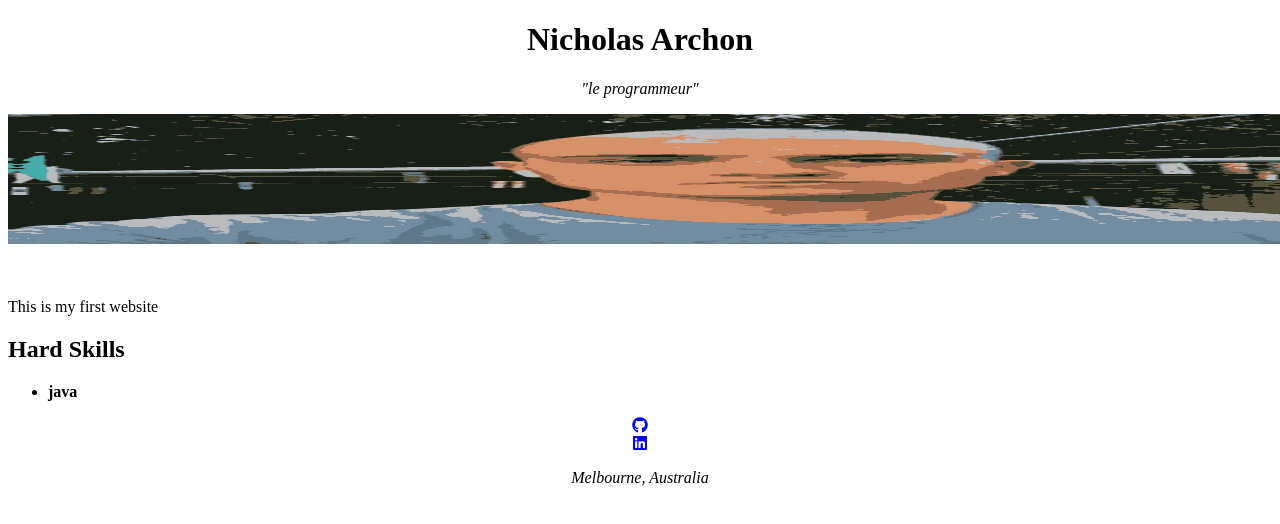
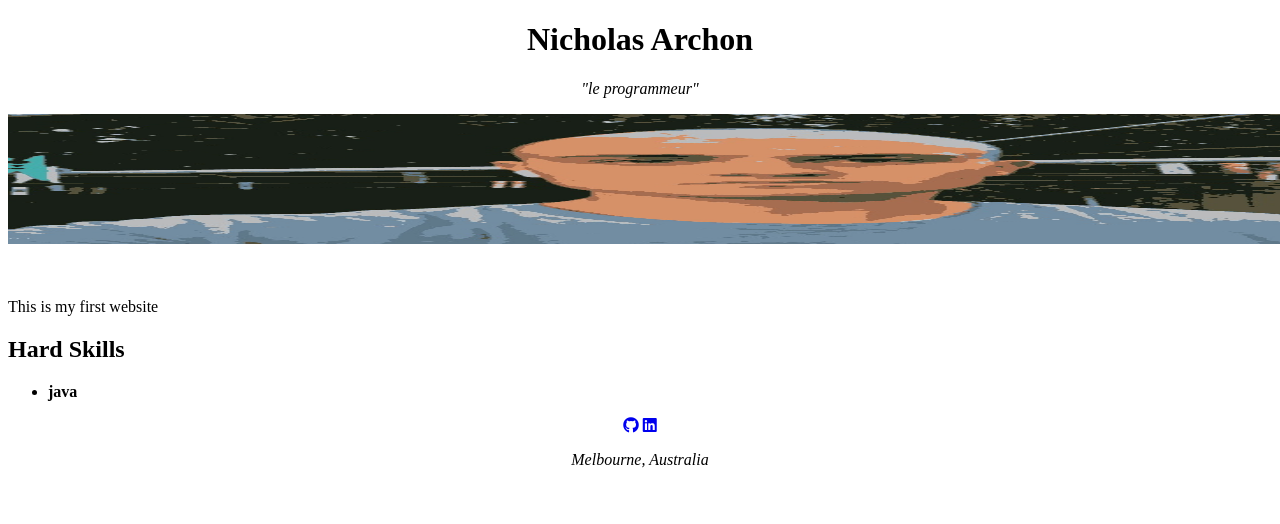
Before and after one commit to Waterdrinker88/Waterdrinker88.github.io, a plain HTML site: page index.html in a window 1280 px wide. Shown: the top 524 px of the page. Drawn offline with Linux system fonts and the light colour scheme.

Commit message:
Update index.html

```diff
--- a/index.html
+++ b/index.html
@@ -25,8 +25,8 @@
 		</div>
 		<footer>
 			<p><div id="profile-social-icons">
-	    	<center><a href="https://github.com/Waterdrinker88" target="_blank"><i class="fab fa-github animated fadeIn" aria-hidden="true"></i></a></center>
-	    	<center><a href="https://www.linkedin.com/in/nicholas-archon-2b914a159/" target="_blank"><i class="fab fa-linkedin animated fadeIn" aria-hidden="true"></i></a></center>
+	    	<center><a href="https://github.com/Waterdrinker88" target="_blank"><i class="fab fa-github animated fadeIn" aria-hidden="true"></i></a>
+	    	<a href="https://www.linkedin.com/in/nicholas-archon-2b914a159/" target="_blank"><i class="fab fa-linkedin animated fadeIn" aria-hidden="true"></i></a></center>
 		<center><p id="location"><em>Melbourne, Australia</em></p></centre>
 			</p>
 		</footer>
```
